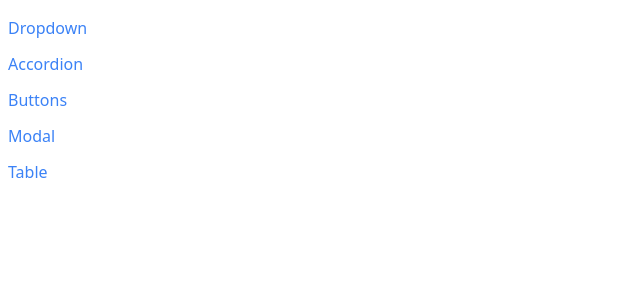
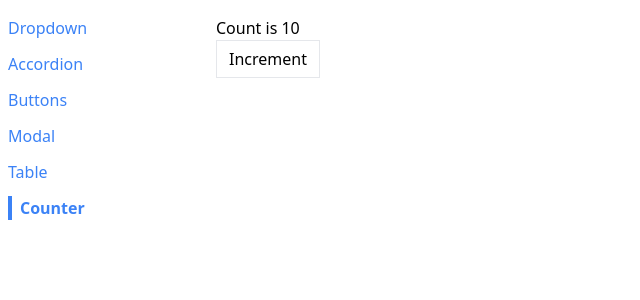
Before and after one commit to ozzman02/react-with-redux, a React (Create React App) app in the folder comps/: page /counter in a window 1280 px wide. Shown: the top 300 px of the page, without its empty margins (0-640 px from the left). Built offline with nearby package versions, Linux system fonts and the light colour scheme.

Commit message:
custom hooks in depth

```diff
--- a/comps/src/App.js
+++ b/comps/src/App.js
@@ -5,6 +5,7 @@ import DropdownPage from "./pages/DropdownPage";
 import ButtonPage from "./pages/ButtonPage";
 import ModalPage from "./pages/ModalPage";
 import TablePage from "./pages/TablePage";
+import CounterPage from "./pages/CounterPage";
 
 export default function App() {
 
@@ -27,6 +28,9 @@ export default function App() {
                 <Route path="/table">
                     <TablePage />
                 </Route>
+                <Route path="/counter">
+                    <CounterPage initialCount={10} />
+                </Route>
             </div>
         </div>
     );
--- a/comps/src/components/Link.js
+++ b/comps/src/components/Link.js
@@ -5,14 +5,16 @@ function Link({ to, children, className, activeClassName }) {
 
     const { navigate, currentPath } = useNavigation();
 
+    /* Apply the activeClassName only if currentPath === to */
     const classes = classNames('text-blue-500', className, currentPath === to && activeClassName);
 
     const handleClick = (event) => {
         if (event.metaKey || event.ctrlKey) {
             return;
         }
+        /* Stops the standard navigation */
+        event.preventDefault();
         /* Programatically navigating to another page */
-        event.preventDefault();
         navigate(to);
     };
 
--- a/comps/src/components/Route.js
+++ b/comps/src/components/Route.js
@@ -1,6 +1,6 @@
 import useNavigation from '../hooks/UseNavigation';
 
-function Route({ path, children}) {
+function Route({ path, children }) {
 
     const { currentPath } = useNavigation();
 
--- a/comps/src/components/Sidebar.js
+++ b/comps/src/components/Sidebar.js
@@ -7,7 +7,8 @@ function Sidebar() {
         { label: 'Accordion', path: '/accordion' },
         { label: 'Buttons', path: '/buttons' },
         { label: 'Modal', path: '/modal' },
-        { label: 'Table', path: '/table' }
+        { label: 'Table', path: '/table' },
+        { label: 'Counter', path: '/counter' }
     ];
 
     const renderedLinks = links.map((link) => {
--- a/comps/src/components/SortableTable.js
+++ b/comps/src/components/SortableTable.js
@@ -1,4 +1,4 @@
-import { useState } from 'react';
+import useSort from '../hooks/UseSort';
 import { GoArrowDown, GoArrowUp } from 'react-icons/go';
 import Table from './Table';
 
@@ -6,27 +6,7 @@ export default function SortableTable(props) {
 
     const { config, data } = props;
 
-    const [sortOrder, setSortOrder] = useState(null);
-
-    const [sortBy, setSortBy] = useState(null);
-
-    const handleClick = (label) => {
-        if (sortBy && label !== sortBy) {
-            setSortOrder('asc');
-            setSortBy(label);
-            return;
-        }
-        if (sortOrder === null) {
-            setSortOrder('asc');
-            setSortBy(label);
-        } else if (sortOrder === 'asc') {
-            setSortOrder('desc');
-            setSortBy(label);
-        } else if (sortOrder === 'desc') {
-            setSortOrder(null);
-            setSortBy(null);
-        }
-    };
+    const { sortOrder, sortBy, sortedData, setSortColumn } = useSort(data, config);
 
     const updatedConfig = config.map((column) => {
         if (!column.sortValue) {
@@ -35,7 +15,7 @@ export default function SortableTable(props) {
         return {
             ...column,
             header: () => (
-                <th className='cursor-pointer hover:bg-gray-100' onClick={() => handleClick(column.label) }>
+                <th className='cursor-pointer hover:bg-gray-100' onClick={() => setSortColumn(column.label) }>
                     <div className='flex items-center'>
                         {getIcons(column.label, sortBy, sortOrder)}
                         {column.label}
@@ -44,31 +24,6 @@ export default function SortableTable(props) {
             )
         }
     });
-
-    // Only sort data if sortOrder && sortBy are not null
-    // Make a copy of the data prop
-    // Bind the correct sort value function and use it for sorting
-
-    let sortedData = data;
-
-    if (sortOrder && sortBy) {
-        const { sortValue } = config.find(column => column.label === sortBy);
-        // make a copy
-        sortedData = [...data].sort((a, b) => {
-
-            const valueA = sortValue(a);
-            const valueB = sortValue(b);
-
-            const reverseOrder = sortOrder === 'asc' ? 1 : -1;
-
-            if (typeof valueA === 'string') {
-                return valueA.localeCompare(valueB) * reverseOrder;
-            } else {
-                return (valueA - valueB) * reverseOrder;
-            }
-
-        });
-    }
 
     return <Table {...props} data={sortedData} config={updatedConfig}></Table>;
 }
--- a/comps/src/context/Navigation.js
+++ b/comps/src/context/Navigation.js
@@ -4,6 +4,7 @@ const NavigationContext = createContext();
 
 function NavigationProvider({ children }) {
 
+    /* The only reason we have the state is to cause a re render whenever a user clicks the forward and back buttons */
     const [currentPath, setCurrentPath] = useState(window.location.pathname);
 
     useEffect(() => {
@@ -21,7 +22,7 @@ function NavigationProvider({ children }) {
             window.removeEventListener('popstate', handler);
         };
 
-    },[]);
+    }, []);
 
     const navigate = (to) => {
         window.history.pushState({}, '', to);
--- /dev/null
+++ b/comps/src/hooks/UseCounter.js
@@ -0,0 +1,28 @@
+import { useState, useEffect } from 'react';
+
+export default function useCounter(initialCount) {
+
+    const [count, setCount] = useState(initialCount);
+
+    useEffect(() => {
+        console.log(count);
+    }, [count]);
+
+    const increment = () => {
+        setCount(count + 1);
+    }
+
+    /*
+        If keys and values have identical names you can use just the key to create the object
+
+        return { count: count, handleClick: handleClick }
+        return { count, handleClick }
+    */
+
+    return {
+        count,
+        increment
+    }
+
+
+}
--- /dev/null
+++ b/comps/src/hooks/UseSort.js
@@ -0,0 +1,59 @@
+import { useState } from 'react';
+
+export default function useSort(data, config) {
+
+    const [sortOrder, setSortOrder] = useState(null);
+
+    const [sortBy, setSortBy] = useState(null);
+
+    const setSortColumn = (label) => {
+        if (sortBy && label !== sortBy) {
+            setSortOrder('asc');
+            setSortBy(label);
+            return;
+        }
+        if (sortOrder === null) {
+            setSortOrder('asc');
+            setSortBy(label);
+        } else if (sortOrder === 'asc') {
+            setSortOrder('desc');
+            setSortBy(label);
+        } else if (sortOrder === 'desc') {
+            setSortOrder(null);
+            setSortBy(null);
+        }
+    };
+
+    // Only sort data if sortOrder && sortBy are not null
+    // Make a copy of the data prop
+    // Bind the correct sort value function and use it for sorting
+
+    let sortedData = data;
+
+    if (sortOrder && sortBy) {
+        const { sortValue } = config.find(column => column.label === sortBy);
+        // make a copy
+        sortedData = [...data].sort((a, b) => {
+
+            const valueA = sortValue(a);
+            const valueB = sortValue(b);
+
+            const reverseOrder = sortOrder === 'asc' ? 1 : -1;
+
+            if (typeof valueA === 'string') {
+                return valueA.localeCompare(valueB) * reverseOrder;
+            } else {
+                return (valueA - valueB) * reverseOrder;
+            }
+
+        });
+    }
+
+    return {
+        sortOrder,
+        sortBy,
+        sortedData,
+        setSortColumn
+    };
+
+}
--- /dev/null
+++ b/comps/src/pages/CounterPage.js
@@ -0,0 +1,15 @@
+import useCounter from '../hooks/UseCounter';
+import Button from '../components/Button';
+
+export default function CounterPage({ initialCount }) {
+
+    const {count, increment } = useCounter(initialCount);
+
+    return (
+        <div>
+            <h1>Count is {count}</h1>
+            <Button onClick={increment}>Increment</Button>
+        </div>
+    );
+
+}
--- a/comps/src/pages/TablePage.js
+++ b/comps/src/pages/TablePage.js
@@ -26,6 +26,7 @@ export default function TablePage() {
         }
     ];
 
+    /* Function that returns the key */
     const keyFn = (fruit) => {
         return fruit.name;
     };
```
Also changed, not shown: comps/src/components/Table.js (+27 -0 lines).
